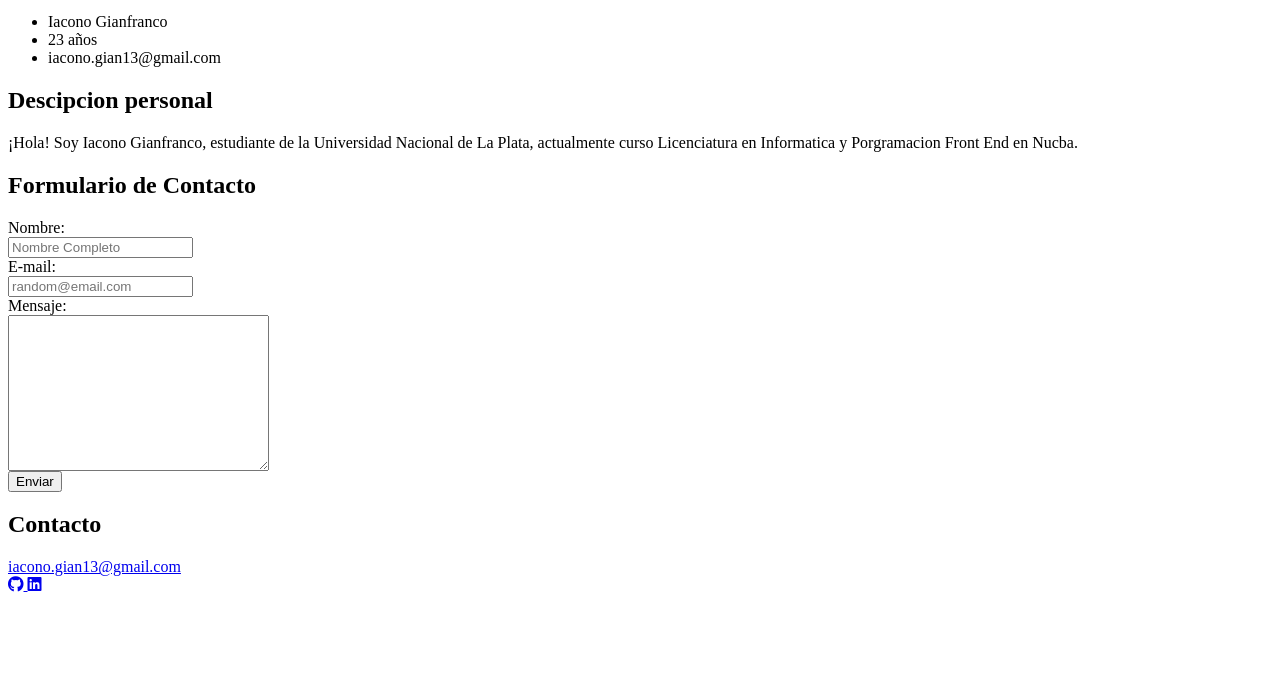
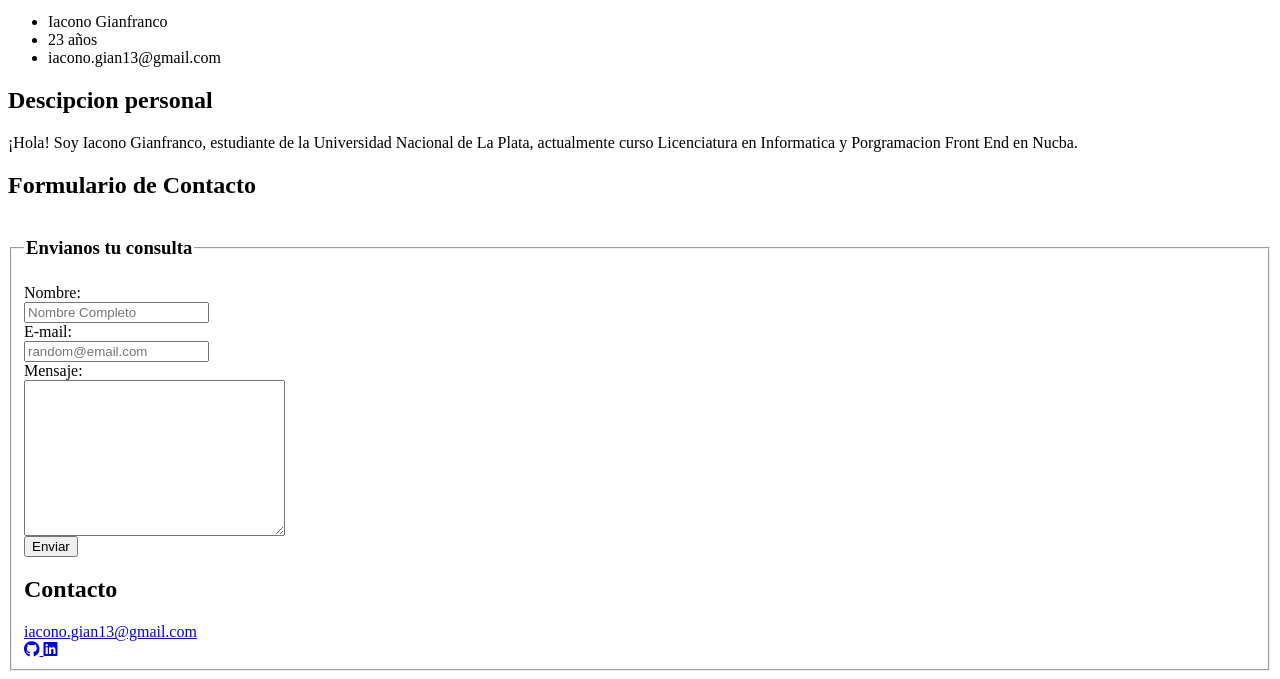
Before and after one commit to IaconoG/Nucba, a plain HTML site: page desafio/index.html in a window 1280 px wide. Shown: the part 135-814 px from the top of the page. Drawn offline with Linux system fonts and the light colour scheme.

Commit message:
add fieldset para el form

```diff
--- a/desafio/index.html
+++ b/desafio/index.html
@@ -38,6 +38,10 @@
           method="post"
           enctype="text/plain"
         >
+          <fieldset>
+            <legend>
+              <h3>Envianos tu consulta</h3>
+            </legend>
             <label for="name" style="display: block">Nombre:</label>
             <input
               type="text"
@@ -90,6 +94,7 @@
                 ></span>
               </div>
             </div>
+          </fieldset>
         </form>
       </section>
     </main>
```
Lines whose indentation alone changed are shown as unchanged.
